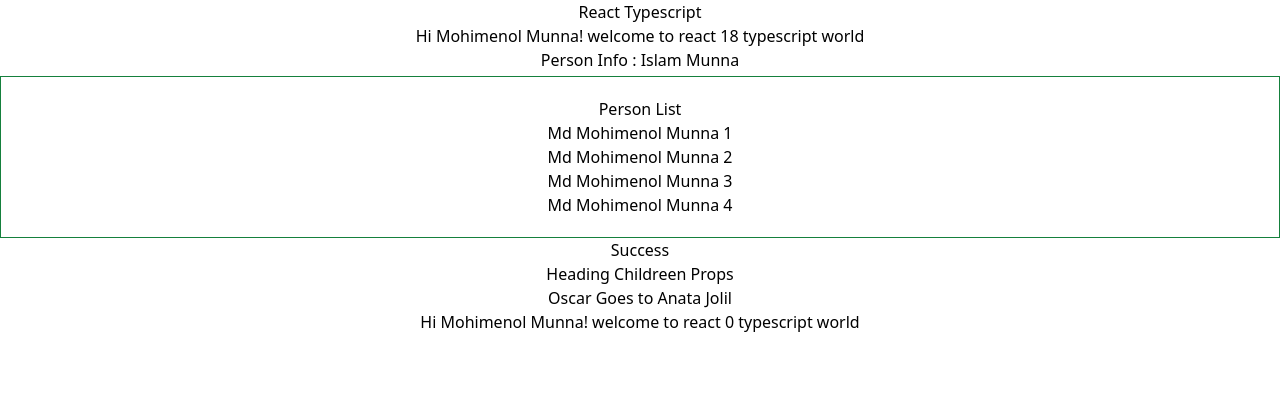
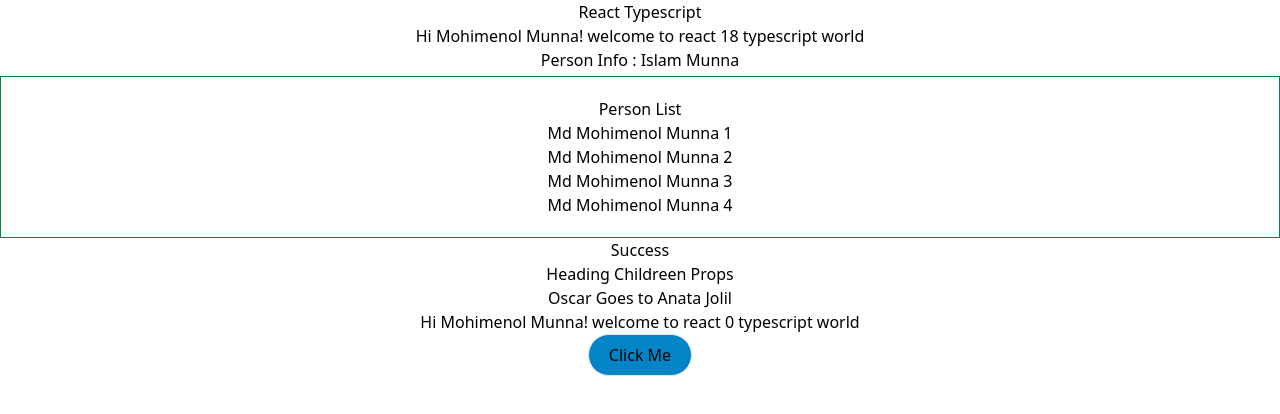
Before and after one commit to Mohimenol-Islam-Munna/REACT_TYPESCRIPT, a React (Create React App) app: page / in a window 1280 px wide. Shown: the top 414 px of the page. Built offline with nearby package versions, Linux system fonts and the light colour scheme.

Commit message:
function props

```diff
--- a/src/App.tsx
+++ b/src/App.tsx
@@ -7,6 +7,7 @@
 import PersonList from "./components/PersonList";
 import Status from "./components/Status";
 import Heading from "./components/Heading";
+import Button from "./components/Button";
 
 function App() {
   const names = [
@@ -38,6 +39,13 @@
       <Heading>Heading Childreen Props</Heading>
       {/* for optional props  */}
       <Greet name="Mohimenol Munna" isAdmin={true} />
+
+      <Button
+        changeNumber={(event, id) => {
+          console.log("change number handler", event);
+          console.log("params ", id);
+        }}
+      />
     </div>
   );
 }
--- /dev/null
+++ b/src/components/Button.tsx
@@ -0,0 +1,24 @@
+import React from "react";
+type ButtonProps = {
+  changeNumber: (
+    event: React.MouseEvent<HTMLButtonElement>,
+    value: number
+  ) => void;
+};
+
+function Button(props: ButtonProps) {
+  return (
+    <div>
+      <button
+        className="bg-sky-600 px-5 py-2 border rounded-full"
+        onClick={(event) => {
+          props.changeNumber(event, 45);
+        }}
+      >
+        Click Me
+      </button>
+    </div>
+  );
+}
+
+export default Button;
--- a/src/components/Greet.tsx
+++ b/src/components/Greet.tsx
@@ -1,6 +1,7 @@
 import React from "react";
 type GreetProps = {
   name: string;
+  // optional props
   count?: number;
   isAdmin: boolean;
 };
--- a/src/components/PersonList.tsx
+++ b/src/components/PersonList.tsx
@@ -10,8 +10,8 @@
   return (
     <div className="border border-green-700 p-5 mt-1">
       <h2>Person List</h2>
-      {props.names.map((name) => (
-        <div>
+      {props.names.map((name, index) => (
+        <div key={index}>
           <h3>
             {name.firstName} {name.lastName}
           </h3>
```
